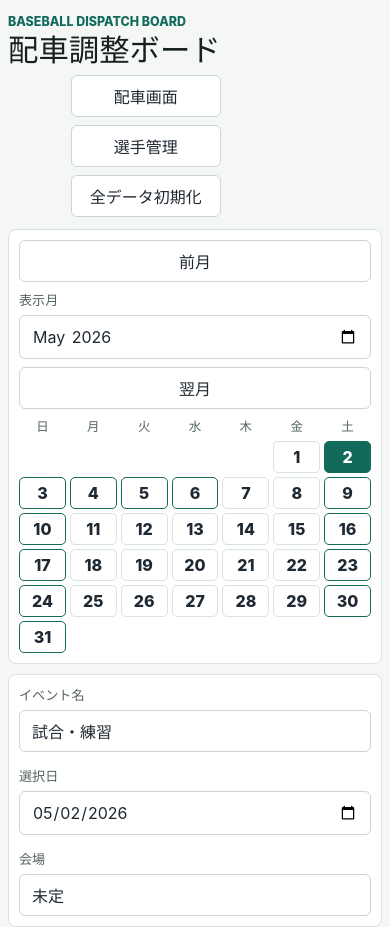
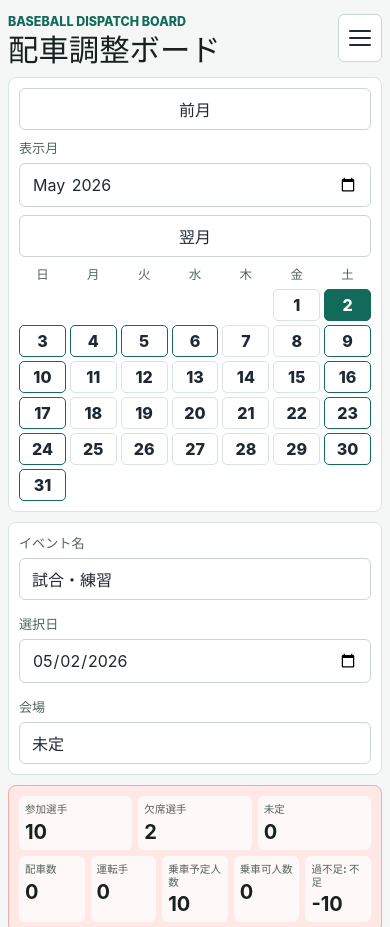
Before and after one commit to jinji-ascent-biz/baseball-dispatch-coordinator, a website: page index.html in a window 390 px wide. Shown: the top 927 px of the page. Drawn offline with Linux system fonts and the light colour scheme.

Commit message:
fix: collapse mobile navigation into hamburger menu

```diff
--- a/src/main.js
+++ b/src/main.js
@@ -51,6 +51,7 @@ const statusLabels = {
 const weekdayLabels = ['日', '月', '火', '水', '木', '金', '土'];
 
 let state = loadBoardState();
+let isMenuOpen = false;
 
 function todayString() {
   return new Intl.DateTimeFormat('sv-SE', {
@@ -332,7 +333,10 @@ function render() {
           <p class="eyebrow">Baseball dispatch board</p>
           <h1>${state.screen === 'players' ? '選手マスタ管理' : '配車調整ボード'}</h1>
         </div>
-        <div class="header-actions">
+        <button class="menu-toggle" type="button" data-action="toggle-menu" aria-label="メニューを開く" aria-expanded="${isMenuOpen}">
+          <span></span><span></span><span></span>
+        </button>
+        <div class="header-actions ${isMenuOpen ? 'open' : ''}">
           <button class="ghost-button" type="button" data-action="show-dispatch">配車画面</button>
           <button class="ghost-button" type="button" data-action="show-players">選手管理</button>
           <button class="ghost-button" type="button" data-action="reset">全データ初期化</button>
@@ -531,8 +535,18 @@ function playerRow(player) {
 }
 
 function bindEvents() {
-  document.querySelector('[data-action="show-dispatch"]').addEventListener('click', () => setState({ ...state, screen: 'dispatch' }));
-  document.querySelector('[data-action="show-players"]').addEventListener('click', () => setState({ ...state, screen: 'players' }));
+  document.querySelector('[data-action="toggle-menu"]').addEventListener('click', () => {
+    isMenuOpen = !isMenuOpen;
+    render();
+  });
+  document.querySelector('[data-action="show-dispatch"]').addEventListener('click', () => {
+    isMenuOpen = false;
+    setState({ ...state, screen: 'dispatch' });
+  });
+  document.querySelector('[data-action="show-players"]').addEventListener('click', () => {
+    isMenuOpen = false;
+    setState({ ...state, screen: 'players' });
+  });
 
   if (state.screen === 'players') {
     bindPlayerMasterEvents();
@@ -617,6 +631,7 @@ function bindPlayerMasterEvents() {
 
 function bindGlobalEvents() {
   document.querySelector('[data-action="reset"]').addEventListener('click', () => {
+    isMenuOpen = false;
     if (!window.confirm('全日付の配車データと選手管理を初期化しますか？')) return;
     localStorage.removeItem(STORAGE_KEY);
     localStorage.removeItem('baseball-dispatch-board:v1');
--- a/src/styles.css
+++ b/src/styles.css
@@ -80,6 +80,23 @@ label span {
   flex-wrap: wrap;
   justify-content: flex-end;
   gap: 8px;
+}
+
+.menu-toggle {
+  display: none;
+  width: 44px;
+  min-height: 44px;
+  border: 1px solid #c9d6d2;
+  background: #ffffff;
+  padding: 10px;
+}
+
+.menu-toggle span {
+  display: block;
+  height: 2px;
+  margin: 5px 0;
+  border-radius: 999px;
+  background: #1f2933;
 }
 
 .eyebrow {
@@ -405,14 +422,35 @@ h2 {
   }
 
   .app-header,
-  .header-actions,
   .section-heading {
     display: grid;
   }
 
   .app-header {
+    grid-template-columns: 1fr auto;
+    align-items: start;
     gap: 10px;
     margin-bottom: 12px;
+    position: relative;
+  }
+
+  .menu-toggle {
+    display: inline-block;
+  }
+
+  .header-actions {
+    display: none;
+    grid-column: 1 / -1;
+    grid-template-columns: 1fr;
+    gap: 8px;
+    padding: 10px;
+    border: 1px solid #d9e3df;
+    border-radius: 8px;
+    background: #ffffff;
+  }
+
+  .header-actions.open {
+    display: grid;
   }
 
   h1 {
```
